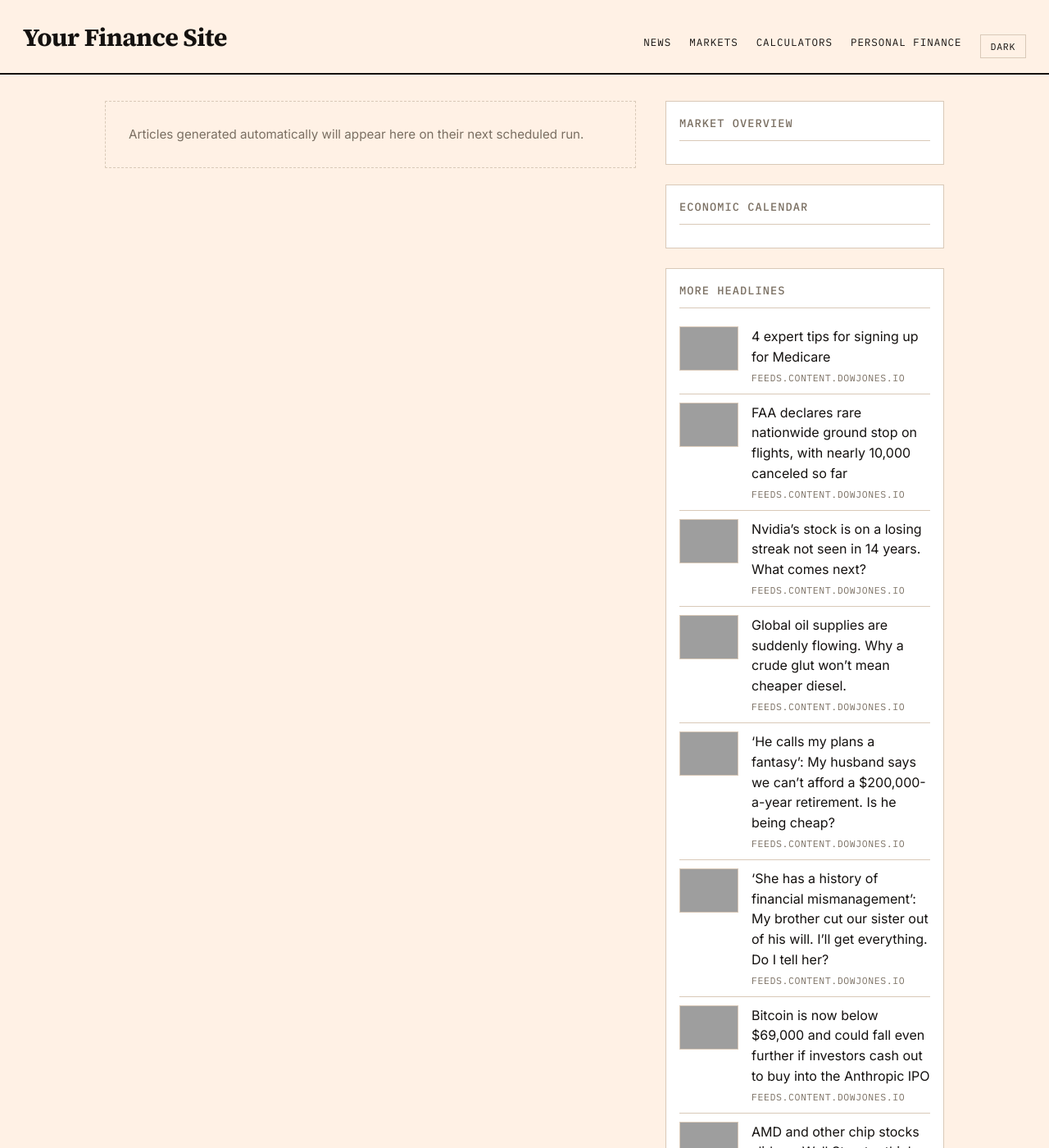
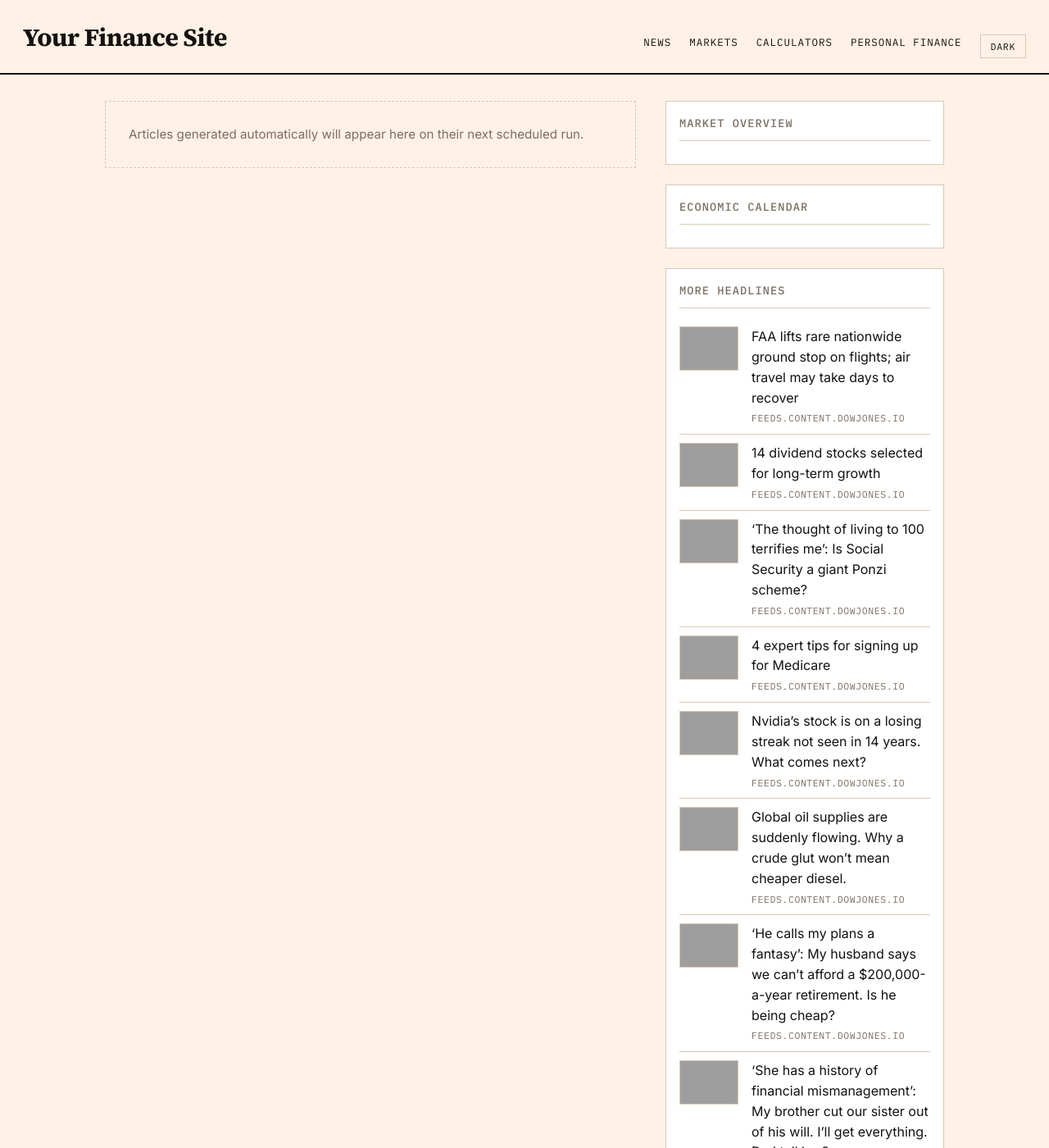
Before and after one commit to GlobTechCo/globtechco.github.io, a Jekyll site: the page built from index.html, in a window 1280 px wide and 1400 px high, cut to the strip 0-1400 px from the top of the window. Shown: the whole strip at 82% size. Built offline with Jekyll 4.4.1, drawn with Linux system fonts in a browser that asks for light colours; a script that is not in the unit is left out; the list of posts is cut into pages by our own code; some of the changed text lies outside the part shown; grey boxes are pictures that could not be loaded.

Commit message:
Auto-content update 2026-11-14

```diff
--- a/_data/aggregator.yml
+++ b/_data/aggregator.yml
@@ -1,13 +1,23 @@
+- title: "FAA lifts rare nationwide ground stop on flights; air travel may take days to recover"
+  link: "https://www.marketwatch.com/story/faa-declares-rare-widespread-ground-outage-bdc46393?mod=mw_rss_topstories"
+  source: "feeds.content.dowjones.io"
+  pubdate: "Sat, 14 Nov 2026 02:42:00 GMT"
+  image: "https://images.mktw.net/im-14527198"
+- title: "14 dividend stocks selected for long-term growth"
+  link: "https://www.marketwatch.com/story/14-dividend-stocks-selected-for-long-term-growth-0a095c0d?mod=mw_rss_topstories"
+  source: "feeds.content.dowjones.io"
+  pubdate: "Sat, 14 Nov 2026 01:58:00 GMT"
+  image: "https://images.mktw.net/im-27014870"
+- title: "\u2018The thought of living to 100 terrifies me\u2019: Is Social Security a giant Ponzi scheme?"
+  link: "https://www.marketwatch.com/story/the-thought-of-living-to-100-terrifies-me-is-social-security-a-giant-ponzi-scheme-84a64e7e?mod=mw_rss_topstories"
+  source: "feeds.content.dowjones.io"
+  pubdate: "Fri, 13 Nov 2026 23:12:00 GMT"
+  image: "https://images.mktw.net/im-49247042"
 - title: "4 expert tips for signing up for Medicare"
   link: "https://www.marketwatch.com/story/what-really-happens-during-medicare-counseling-6a4f618e?mod=mw_rss_topstories"
   source: "feeds.content.dowjones.io"
   pubdate: "Fri, 13 Nov 2026 22:45:00 GMT"
   image: "https://images.mktw.net/im-40479843"
-- title: "FAA declares rare nationwide ground stop on flights, with nearly 10,000 canceled so far"
-  link: "https://www.marketwatch.com/story/faa-declares-rare-widespread-ground-outage-bdc46393?mod=mw_rss_topstories"
-  source: "feeds.content.dowjones.io"
-  pubdate: "Fri, 13 Nov 2026 22:44:00 GMT"
-  image: "https://images.mktw.net/im-83801684"
 - title: "Nvidia\u2019s stock is on a losing streak not seen in 14 years. What comes next?"
   link: "https://www.marketwatch.com/story/nvidias-stock-is-on-a-losing-streak-not-seen-in-14-years-what-comes-next-a07e801e?mod=mw_rss_topstories"
   source: "feeds.content.dowjones.io"
@@ -38,13 +48,3 @@
   source: "feeds.content.dowjones.io"
   pubdate: "Fri, 13 Nov 2026 21:10:00 GMT"
   image: "https://images.mktw.net/im-47012568"
-- title: "The trillion-dollar mistake corporate America is making about retirement"
-  link: "https://www.marketwatch.com/story/corporate-america-is-making-a-trillion-dollar-mistake-about-retirement-234c8996?mod=mw_rss_topstories"
-  source: "feeds.content.dowjones.io"
-  pubdate: "Fri, 13 Nov 2026 21:09:00 GMT"
-  image: "https://images.mktw.net/im-43763907"
-- title: "How to figure out a key question this open-enrollment season: Are you overpaying for health insurance?"
-  link: "https://www.marketwatch.com/story/am-i-overpaying-for-health-insurance-how-to-answer-the-key-question-this-open-enrollment-season-2d00ed55?mod=mw_rss_topstories"
-  source: "feeds.content.dowjones.io"
-  pubdate: "Fri, 13 Nov 2026 20:45:00 GMT"
-  image: "https://images.mktw.net/im-09785707"
```
